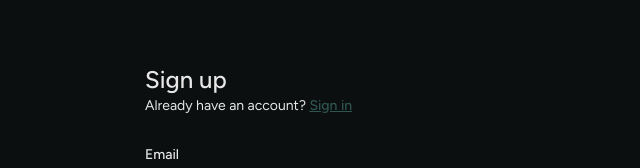
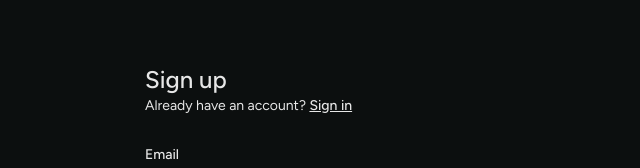
Before and after one commit to durantdurant95/talka, a Next.js app: page /sign-up in a window 1280 px wide. Shown: the top 168 px of the page, without its empty margins (319-959 px from the left). Built offline with nearby package versions, Linux system fonts and the light colour scheme.

Commit message:
Refactor sign-in and sign-up pages for improved text clarity and consistency

```diff
--- a/src/app/(auth)/sign-in/page.tsx
+++ b/src/app/(auth)/sign-in/page.tsx
@@ -10,7 +10,7 @@ export default function Login({ searchParams }: { searchParams: Message }) {
     <form className="flex-1 max-w-96 pt-4 md:pt-8 lg:pt-16 mx-auto w-full px-4">
       <h1 className="text-2xl font-medium">Sign in</h1>
       <p className="text-sm text-foreground">
-        Don't have an account?{" "}
+        Do not have an account?{" "}
         <Link className="text-foreground font-medium underline" href="/sign-up">
           Sign up
         </Link>
--- a/src/app/(auth)/sign-up/page.tsx
+++ b/src/app/(auth)/sign-up/page.tsx
@@ -19,7 +19,7 @@ export default function Signup({ searchParams }: { searchParams: Message }) {
       <h1 className="text-2xl font-medium">Sign up</h1>
       <p className="text-sm text text-foreground">
         Already have an account?{" "}
-        <Link className="text-primary font-medium underline" href="/sign-in">
+        <Link className="font-medium underline" href="/sign-in">
           Sign in
         </Link>
       </p>
```
